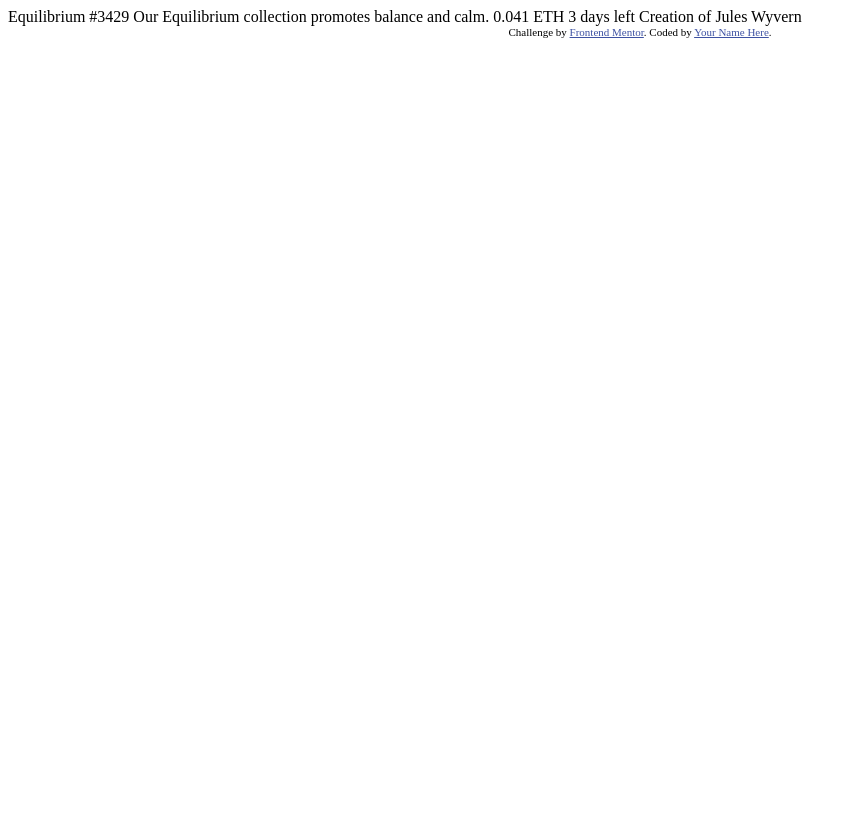
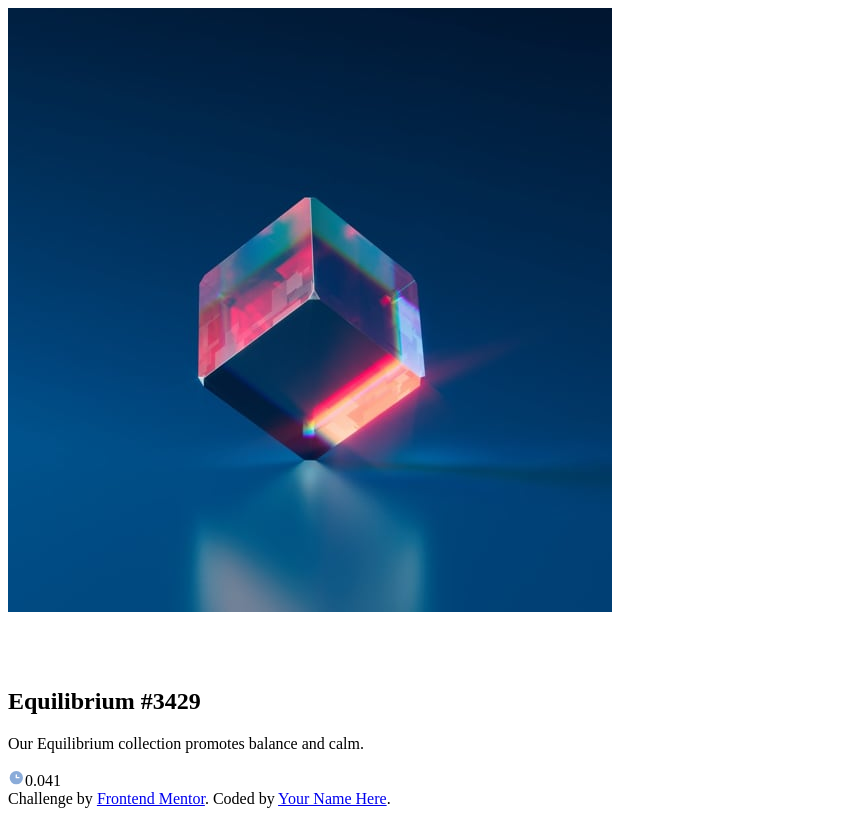
Before and after one commit to Cktestakis/NFT-Card-Preview, a plain HTML site: page index.html in a window 1280 px wide. Shown: the whole page, without its empty margins (0-857 px from the left). Drawn offline with Linux system fonts and the light colour scheme.

Commit message:
created divs for html

```diff
--- a/index.html
+++ b/index.html
@@ -2,28 +2,37 @@
 <html lang="en">
 <head>
   <meta charset="UTF-8">
-  <meta name="viewport" content="width=device-width, initial-scale=1.0"> <!-- displays site properly based on user's device -->
+  <meta name="viewport" content="width=device-width, initial-scale=1.0">
 
   <link rel="icon" type="image/png" sizes="32x32" href="./images/favicon-32x32.png">
 
+  <link rel="stylesheet" href="css/styles.css">
+
   <title>Frontend Mentor | NFT preview card component</title>
 
-  <!-- Feel free to remove these styles or customise in your own stylesheet 👍 -->
-  <style>
-    .attribution { font-size: 11px; text-align: center; }
-    .attribution a { color: hsl(228, 45%, 44%); }
-  </style>
 </head>
+
 <body>
+  <main class="container">
+    <section class="main-card">
+      <div class="image-container">
+        <img src="images/image-equilibrium.jpg" alt="nft" class="main-image">
+        <div class="overlay"></div>
+        <img src="images/icon-view.svg" alt="view icon" class="view">
+      </div>
 
-  Equilibrium #3429
+      <div class="text-container">
+        <h1 class="title">Equilibrium #3429</h1>
+        <p class="description">Our Equilibrium collection promotes balance and calm.</p>
+        <div class="eth-info">
+          <div class="info">
+            <img src="images/icon-clock.svg" alt="ETH" class="icon"><span class="eth">0.041</span>
+          </div>
+        </div>
+      </div>
 
-  Our Equilibrium collection promotes balance and calm.
-
-  0.041 ETH
-  3 days left
-
-  Creation of Jules Wyvern
+    </section>
+  </main>
 
   <div class="attribution">
     Challenge by <a href="https://www.frontendmentor.io?ref=challenge" target="_blank">Frontend Mentor</a>.
```
